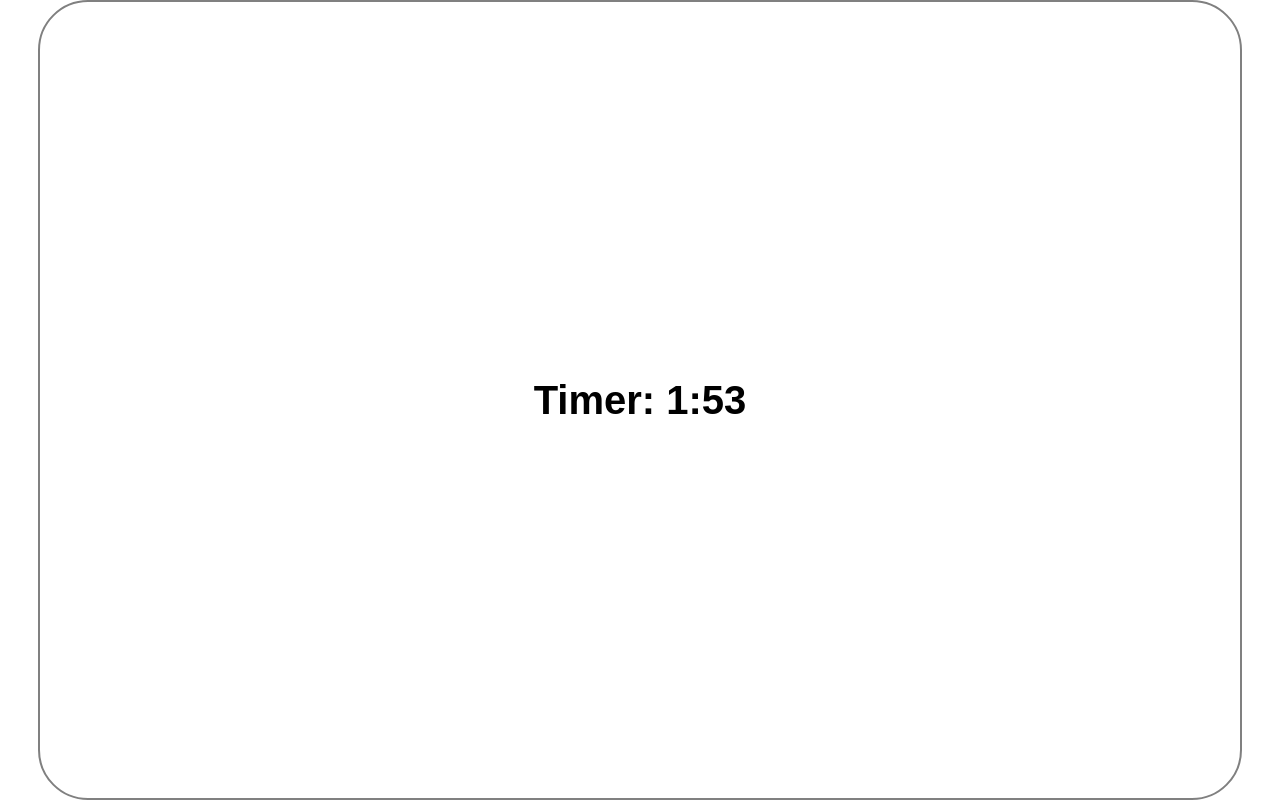
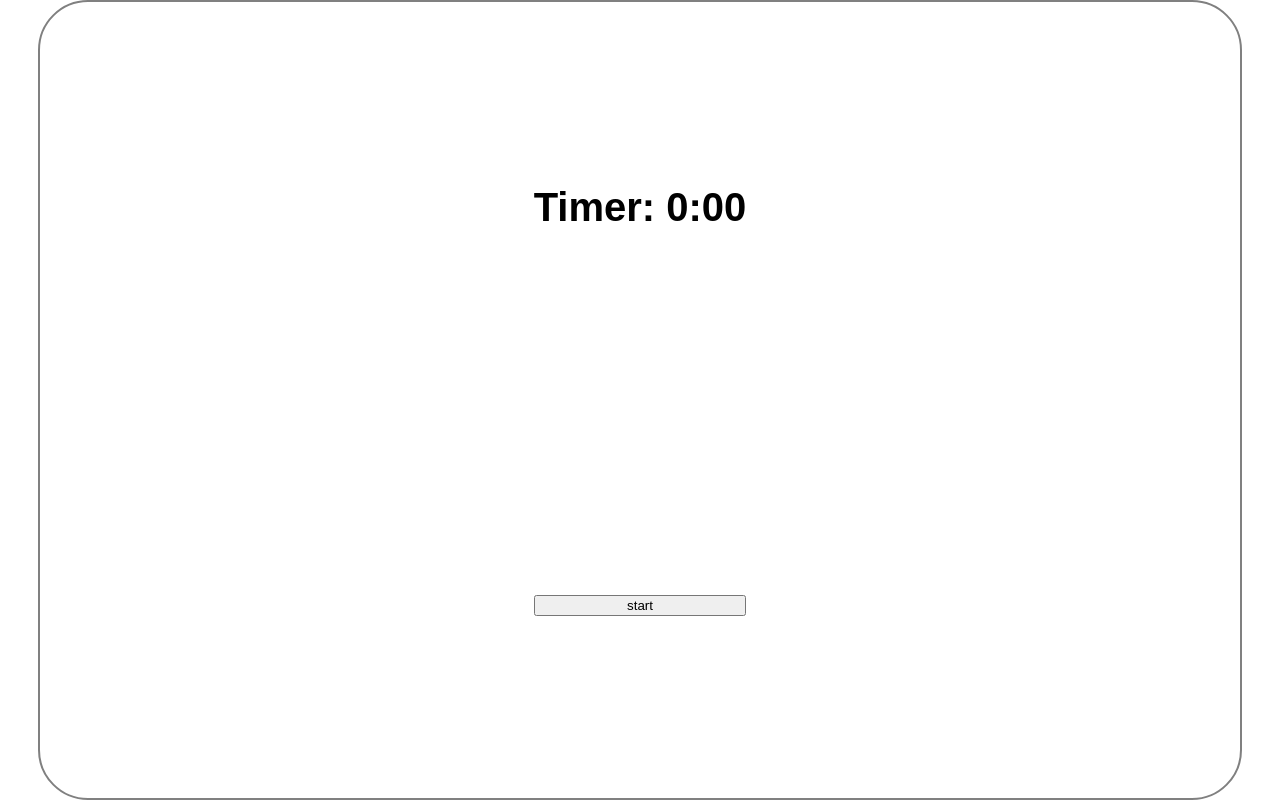
Before and after one commit to deniSwd/auction-timer, a React (Create React App) app: page / in a window 1280 px wide. Built offline with nearby package versions, Linux system fonts and the light colour scheme.

Commit message:
feat: button for start timer, clear Timeout

```diff
--- a/src/components/Timer.tsx
+++ b/src/components/Timer.tsx
@@ -2,17 +2,23 @@ import { FC, useEffect, useState } from 'react'
 import s from './Timer.module.scss'
 
 export const Timer: FC = () => {
-  const [value, setValue] = useState(120000)
+  const [value, setValue] = useState(0)
   useEffect(() => {
-    setTimeout(() => {
+    const time = setTimeout(() => {
       setValue(value > 0 ? value - 1000 : 0)
+      return () => clearTimeout(time)
     }, 1000)
   }, [value])
+
   const min = Math.floor(value / 60000)
   const sec = value % 60000 / 1000
+  const onStartTimer = () => {
+    setValue(value + 120000)
+  }
   return (
     <div className={s.timerWrap}>
       Timer: {min}:{sec < 10 ? '0' + sec : sec}
+      <button onClick={() => onStartTimer()} disabled={value > 0}>start</button>
     </div>
   )
 }
```
